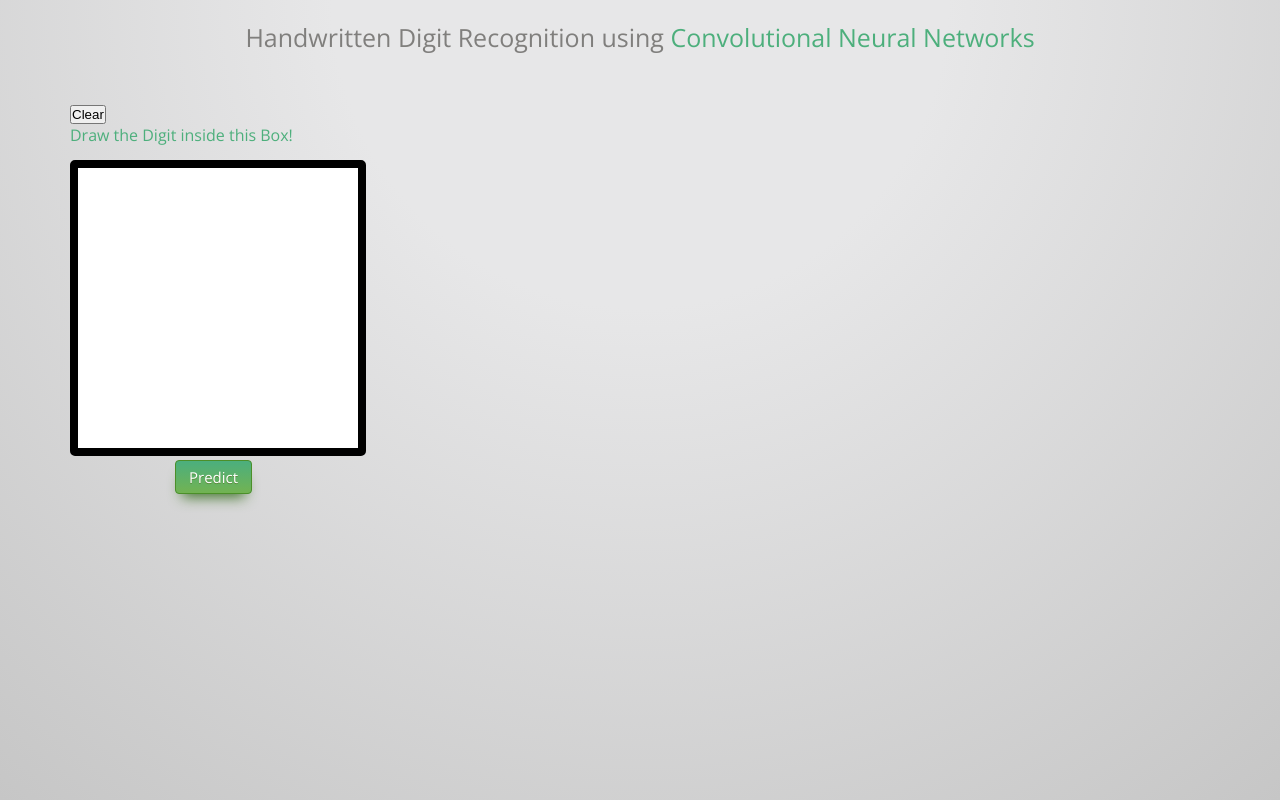
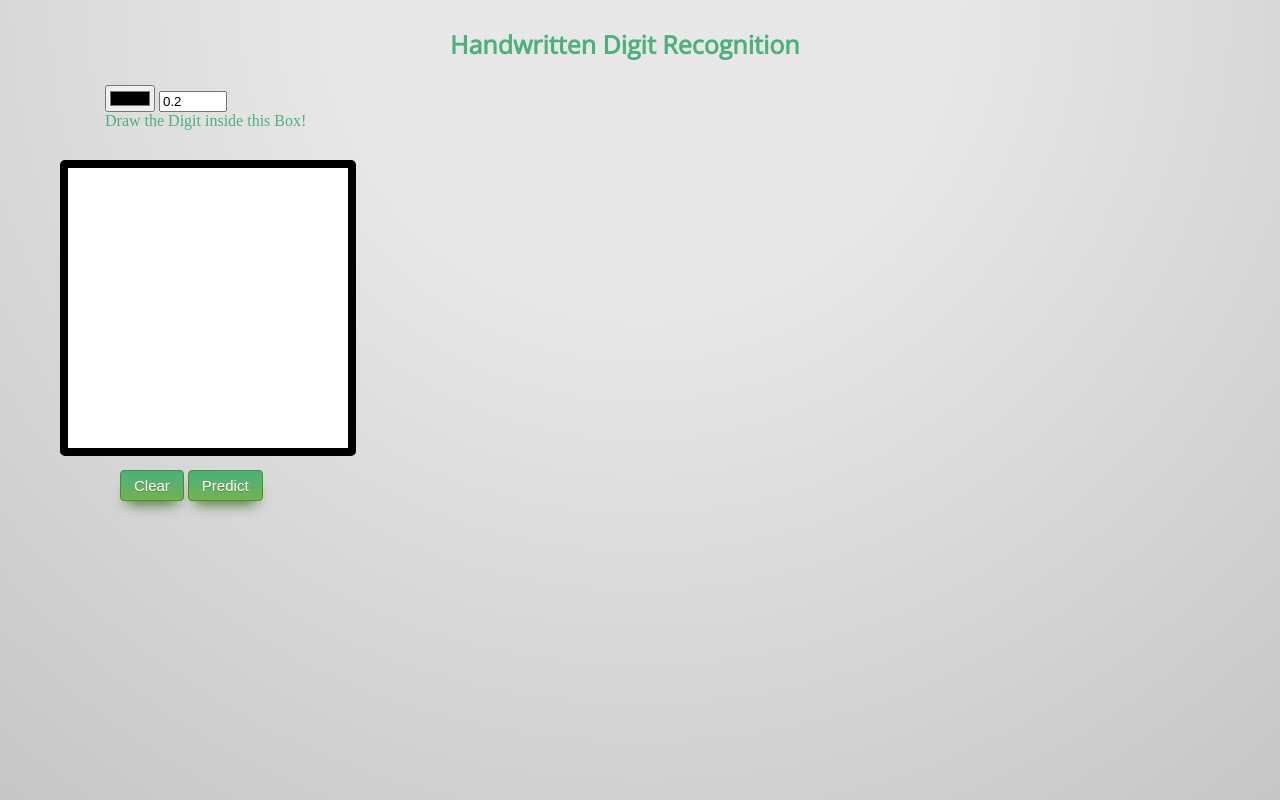
Before and after one commit to nazmulshuvo03/DigitRecognitionApp, a Flask app: page / in a window 1280 px wide. Run offline with Flask 2, Linux system fonts and the light colour scheme; parts of the project's set-up code (start-up, migrations or seed data) failed here and were passed over; some libraries are stand-ins or nearby versions.

Commit message:
view updated

```diff
--- a/static/style.css
+++ b/static/style.css
@@ -1,6 +1,4 @@
 @import url('http://fonts.googleapis.com/css?family=Open+Sans:400,300');
-
-* { margin: 0; padding: 0; }
 
 html
 {
@@ -17,15 +15,18 @@ html
 	-o-user-select: none;
 	user-select: none;
 	overflow: hidden;
+	position: relative;
+	margin: 0;
+	padding: 0;
 }
 
 h1
 {
 	position: absolute;
-	top: 20px;
-	left: 0;
-	right: 0;
-	text-align: center;
+	top: 10px;
+	left: 450px;
+	right: 0px;
+	bottom: 0px;
 	font-family: 'Open Sans', Helvetica;
 	color: #807F7D;
 	font-size: 25px;
@@ -33,17 +34,59 @@ h1
 	z-index: -1;
 }
 
-h1 span { color: #4DAF7C; font-weight: 400; }
+span
+{
+    color: #4DAF7C;
+    font-weight: 400;
+}
 
-/* Debug */
+/* Options */
 
-#debug
+#options
 {
 	position: absolute;
-	top: 0;
-	left: 0;
+	top: 80px;
+	left: 100px;
+	right: 0px;
+	bottom: 0px;
 	padding: 5px;
 }
+
+/* Canvas */
+
+#canvas
+{
+    border:8px solid;
+    position: absolute;
+    top: 160px;
+	left: 60px;
+	right: 0px;
+	bottom: 0px;
+	width: 280px;
+	height: 280px;
+    border-radius: 5px;
+    cursor: crosshair;
+}
+
+
+.buttons
+{
+	position: absolute;
+	top: 470px;
+    left: 120px;
+	right: 0px;
+	bottom: 0px;
+}
+
+#result
+{
+    position: absolute;
+	top: 520px;
+    left: 80px;
+	right: 0px;
+	bottom: 0px;
+}
+
 .myButton {
 	-moz-box-shadow: 0px 10px 14px -7px #3e7327;
 	-webkit-box-shadow: 0px 10px 14px -7px #3e7327;
--- a/templates/index.html
+++ b/templates/index.html
@@ -2,36 +2,36 @@
 <html>
 <head>
     <meta charset="UTF-8">
-    <title>Handwritten Digit Recognition using Convolutional Neural Networks</title>
+    <title>Handwritten Digit Recognition</title>
     <link rel="stylesheet" href="{{ url_for('static',filename='style.css') }}">
 </head>
 
 <body>
 
-<h1>Handwritten Digit Recognition using <span>Convolutional Neural Networks</span></h1>
+<h1>
+    <span>
+        <b>Handwritten Digit Recognition</b>
+    </span>
+</h1>
 
-<canvas id="canvas" width="280" height="280"
-        style="border:8px solid; float: left; margin: 70px; margin-top:160px;  border-radius: 5px; cursor: crosshair;">
-
-</canvas>
-<div id="debug" style="margin:65px; margin-top:100px;">
-
-
-    <!-- <input type="color" id="colors">
-     <input type="number" id="lineWidth" style="width:60px" value="0.2" step="0.1" min="0.1"> -->
-    <input type="button" id="clearButton" value="Clear" style="">
-    <br/>
-    <span style="color: #4DAF7C; font-weight: 400; font-family: 'Open Sans', Helvetica;	">Draw the Digit inside this Box!</span>
+<div id="options">
+    <input type="color" id="colors">
+    <input type="number" id="lineWidth" style="width:60px" value="0.2" step="0.1" min="0.1">
+    <br>
+    <span>Draw the Digit inside this Box!</span>
 </div>
 
-<div style="margin-left:175px; margin-top:460px; float:left; position:absolute;">
+<canvas id="canvas"></canvas>
 
-    <a href="#" class="myButton">
-        <span style=" font-weight: 400; font-family: 'Open Sans', Helvetica;"> Predict </span>
-    </a>
+<div class="buttons">
+    <input type="button" class="myButton" id="clearButton" value="Clear">
+    <input type="button" class="myButton" id="predictButton" value="Predict">
 </div>
+
 <div>
-    <h1 id="result" style="margin-right:20px; margin-top:300px;float:left;"><span> </span></h1>
+    <h1 id="result">
+        <span> </span>
+    </h1>
 </div>
 
 
@@ -53,9 +53,6 @@
 	   			});
 	   		});
 
-
-
-
 </script>
 </body>
 </html>
```
Also changed, not shown: app.py (+4 -8 lines), index.html (deleted, +0 -61 lines), model.json (+1 -1 lines), model/model.json (+1 -1 lines), setup.py (added, +12 -0 lines), train.py (+39 -34 lines), output.png.
